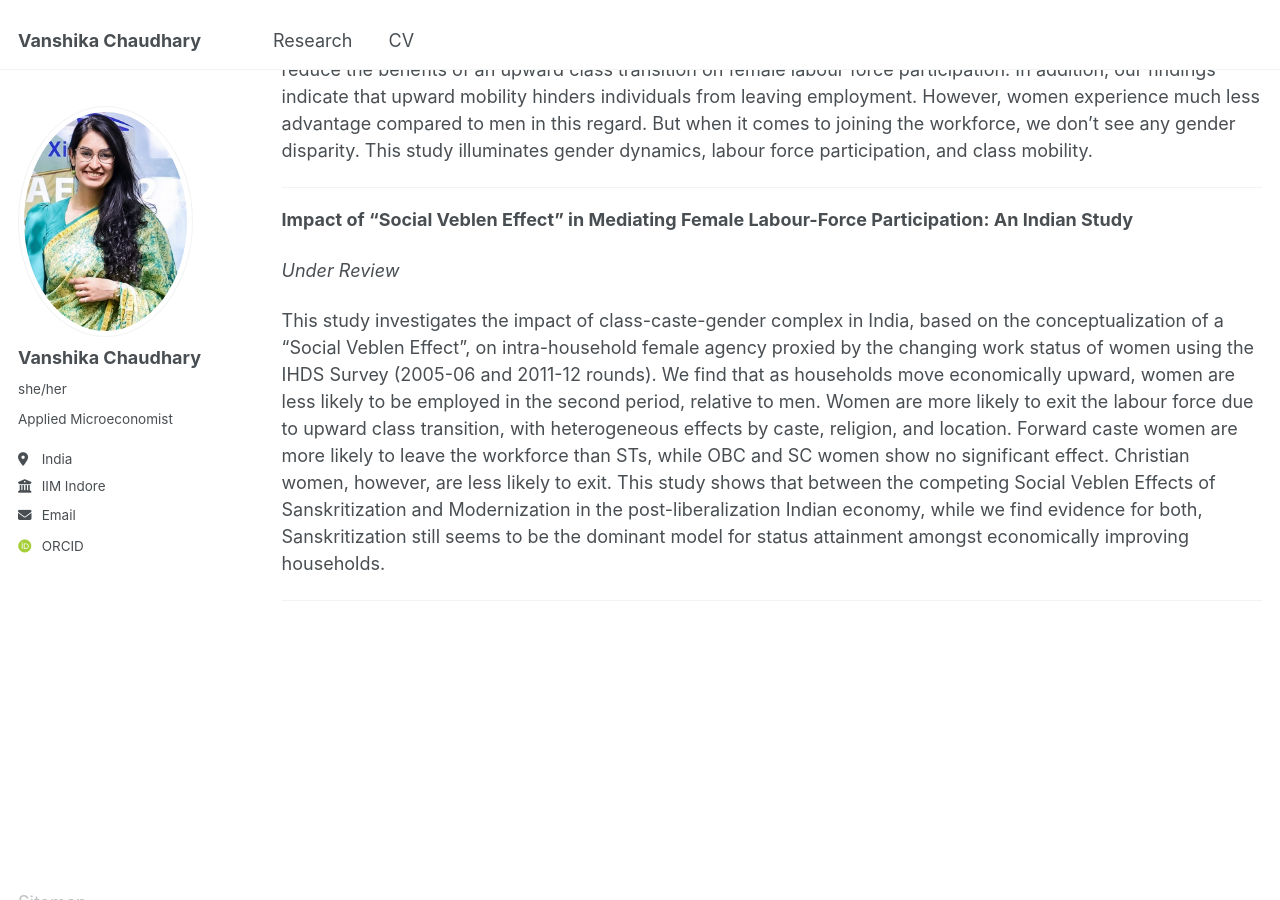
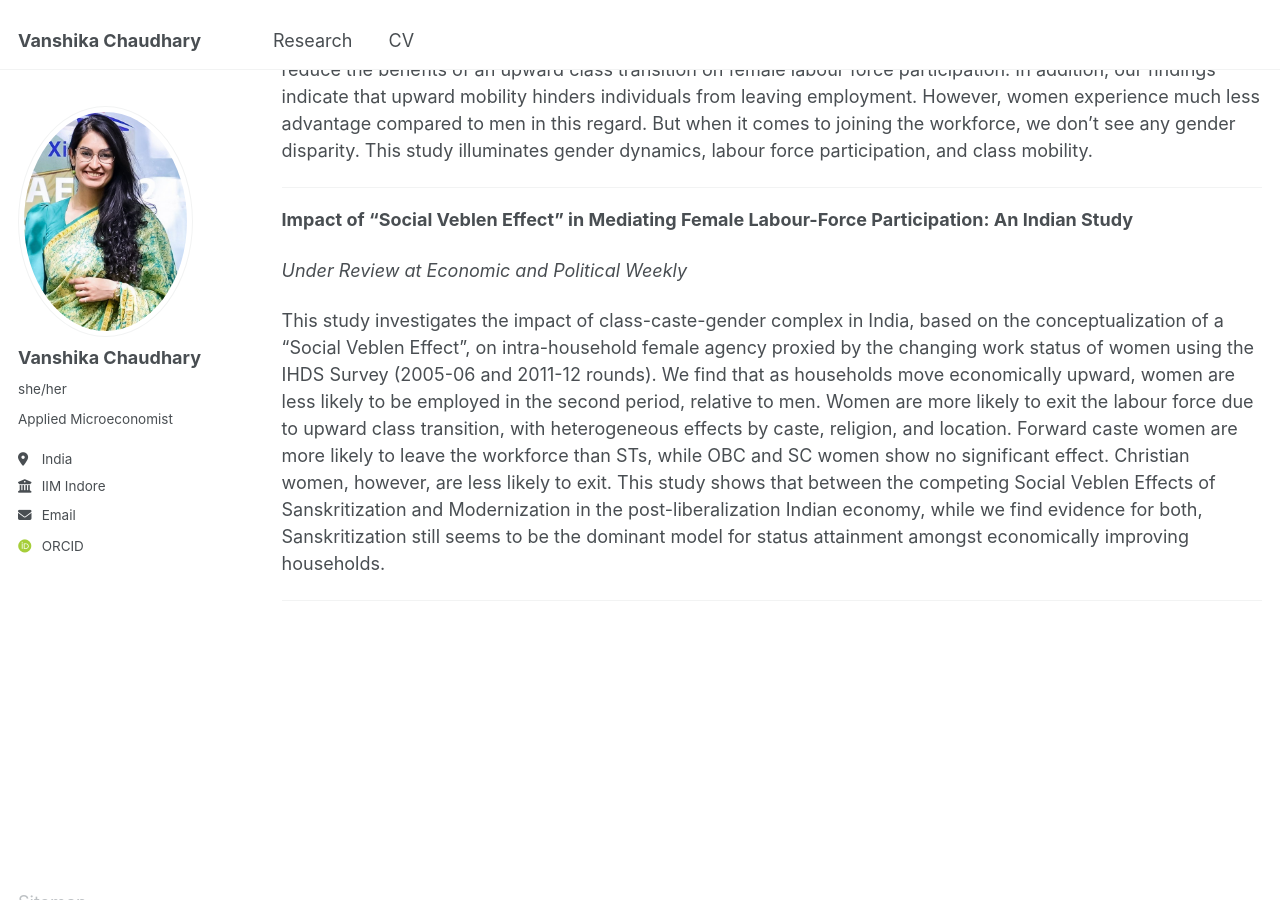
Before and after one commit to vanshika-chaudhary-economics/vanshika-chaudhary-economics.github.io, a Jekyll site: the page built from _pages/research.md, in a window 1280 px wide and 900 px high, scrolled down 1189 px. Built offline with Jekyll 4.4.1, drawn with Linux system fonts in a browser that asks for light colours; some web fonts are replaced.

Commit message:
Update research.md

```diff
--- a/_pages/research.md
+++ b/_pages/research.md
@@ -33,7 +33,7 @@ A theoretically driven, multidimensional empirical technique is used to estimate
 
 **Impact of "Social Veblen Effect" in Mediating Female Labour-Force Participation: An Indian Study**
 
-_Under Review_
+_Under Review at Economic and Political Weekly_
 
 This study investigates the impact of class-caste-gender complex in India, based on the conceptualization of a “Social Veblen Effect”, on intra-household female agency proxied by the changing work status of women using the IHDS Survey (2005-06 and 2011-12 rounds). We find that as households move economically upward, women are less likely to be employed in the second period, relative to men. Women are more likely to exit the labour force due to upward class transition, with heterogeneous effects by caste, religion, and location. Forward caste women are more likely to leave the workforce than STs, while OBC and SC women show no significant effect. Christian women, however, are less likely to exit. This study shows that between the competing Social Veblen Effects of Sanskritization and Modernization in the post-liberalization Indian economy, while we find evidence for both, Sanskritization still seems to be the dominant model for status attainment amongst economically improving households.
 
```
